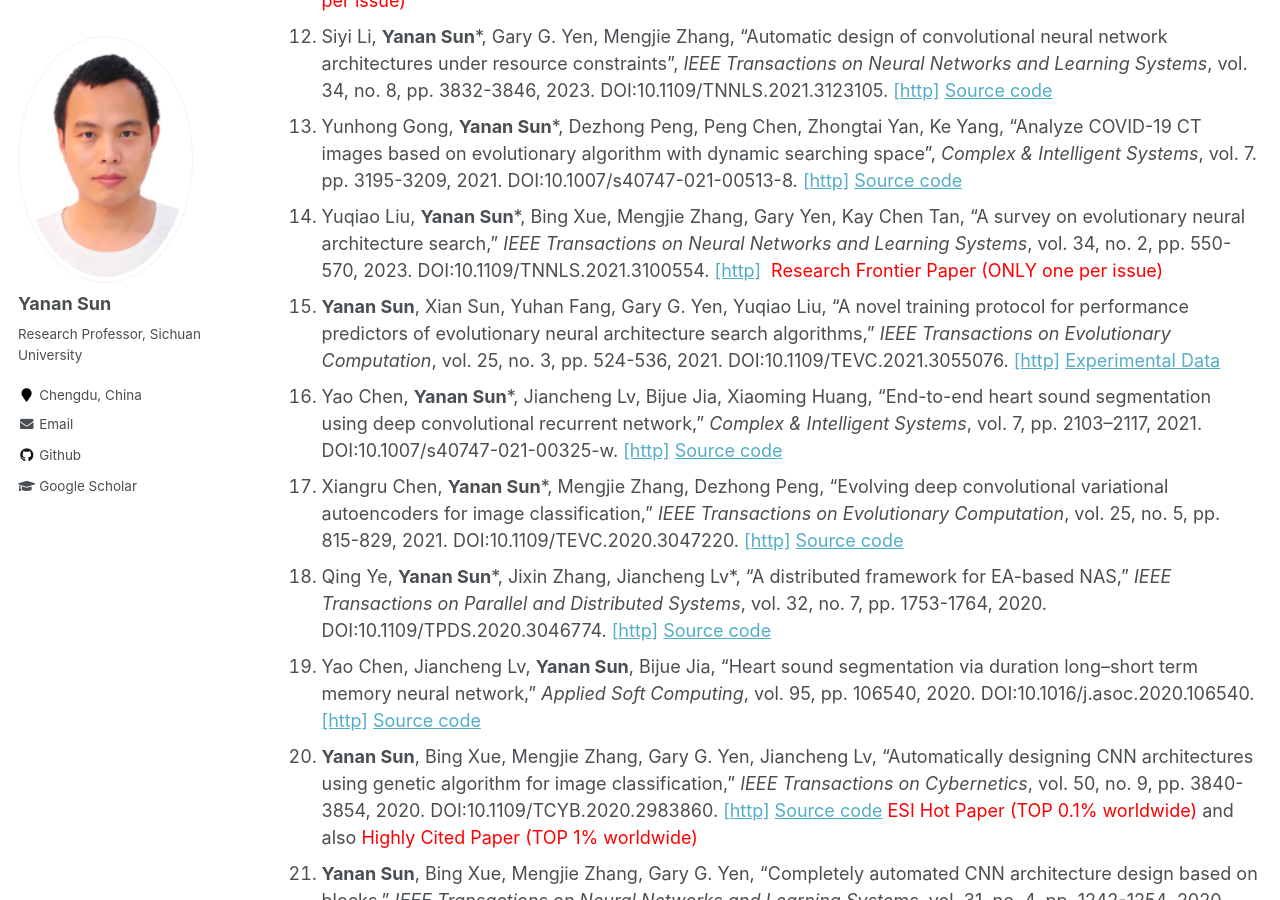
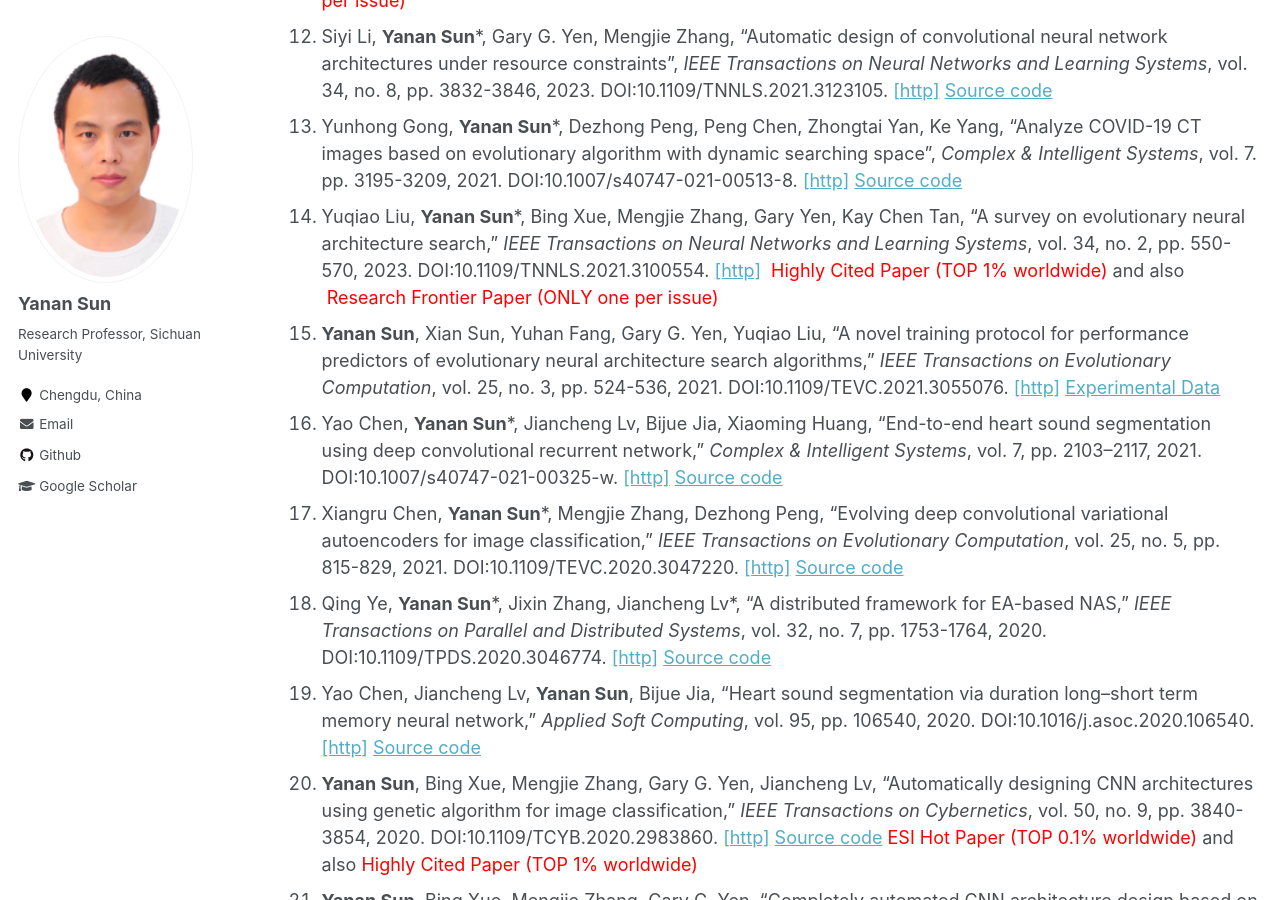
Before and after one commit to yn-sun/yn-sun.github.io, a Jekyll site: the page built from _pages/publications.md, in a window 1280 px wide and 900 px high, scrolled down 1446 px. Built offline with Jekyll 4.4.1, drawn with Linux system fonts in a browser that asks for light colours; comment, search, counter and statistics services are not loaded.

Commit message:
Update publications.md

```diff
--- a/_pages/publications.md
+++ b/_pages/publications.md
@@ -24,7 +24,7 @@ author_profile: true
 11. **Yanan Sun**, Gary G. Yen, Bing Xue, Mengjie Zhang, Jiancheng Lv, "ArcText: A unified text approach to describing convolutional neural network architectures," <i>IEEE Transactions on Artificial Intelligence</i>, vol. 3, no. 4, pp. 526-540, 2022, DOI:10.1109/TAI.2021.3128502. [[http]](https://ieeexplore.ieee.org/document/9618852) [Source code](https://github.com/yn-sun/arctext)&nbsp;&nbsp;<span style="color: #FF0000">Research Frontier Paper (ONLY one per issue)</span>
 12. Siyi Li, **Yanan Sun***, Gary G. Yen, Mengjie Zhang, "Automatic design of convolutional neural network architectures under resource constraints", <i>IEEE Transactions on Neural Networks and Learning Systems</i>, vol. 34, no. 8, pp. 3832-3846, 2023. DOI:10.1109/TNNLS.2021.3123105. [[http]](https://ieeexplore.ieee.org/document/9609007) [Source code](https://github.com/LLLsy-0868/CH-CNN)
 13. Yunhong Gong, **Yanan Sun***, Dezhong Peng, Peng Chen, Zhongtai Yan, Ke Yang, "Analyze COVID-19 CT images based on evolutionary algorithm with dynamic searching space", <i>Complex & Intelligent Systems</i>, vol. 7. pp. 3195-3209, 2021. DOI:10.1007/s40747-021-00513-8. [[http]](https://link.springer.com/article/10.1007%2Fs40747-021-00513-8) [Source code](https://github.com/yh-gong/EAVLCOVID)
-14. Yuqiao Liu, **Yanan Sun***, Bing Xue, Mengjie Zhang, Gary Yen, Kay Chen Tan, "A survey on evolutionary neural architecture search," <i>IEEE Transactions on Neural Networks and Learning Systems</i>, vol. 34, no. 2, pp. 550-570, 2023. DOI:10.1109/TNNLS.2021.3100554. [[http]](https://ieeexplore.ieee.org/abstract/document/9508774)&nbsp;&nbsp;<span style="color: #FF0000">Research Frontier Paper (ONLY one per issue)</span>
+14. Yuqiao Liu, **Yanan Sun***, Bing Xue, Mengjie Zhang, Gary Yen, Kay Chen Tan, "A survey on evolutionary neural architecture search," <i>IEEE Transactions on Neural Networks and Learning Systems</i>, vol. 34, no. 2, pp. 550-570, 2023. DOI:10.1109/TNNLS.2021.3100554. [[http]](https://ieeexplore.ieee.org/abstract/document/9508774)&nbsp;&nbsp;<span style="color: #FF0000">Highly Cited Paper (TOP 1% worldwide)</span>&nbsp;and also &nbsp;<span style="color: #FF0000">Research Frontier Paper (ONLY one per issue)</span>
 15. **Yanan Sun**, Xian Sun, Yuhan Fang, Gary G. Yen, Yuqiao Liu, "A novel training protocol for performance predictors of evolutionary neural architecture search algorithms," <i>IEEE Transactions on Evolutionary Computation</i>, vol. 25, no. 3, pp. 524-536, 2021. DOI:10.1109/TEVC.2021.3055076. [[http]](https://ieeexplore.ieee.org/document/9336721) [Experimental Data](https://github.com/yn-sun/PRI)
 16. Yao Chen, **Yanan Sun***, Jiancheng Lv, Bijue Jia, Xiaoming Huang, "End-to-end heart sound segmentation using deep convolutional recurrent network," <i>Complex & Intelligent Systems</i>, vol. 7, pp. 2103–2117, 2021. DOI:10.1007/s40747-021-00325-w. [[http]](https://link.springer.com/article/10.1007/s40747-021-00325-w) [Source code](https://github.com/yn-sun/paper_source_code/tree/main/CLSTM)
 17. Xiangru Chen, **Yanan Sun***, Mengjie Zhang, Dezhong Peng, "Evolving deep convolutional variational autoencoders for image classification," <i>IEEE Transactions on Evolutionary Computation</i>, vol. 25, no. 5, pp. 815-829, 2021. DOI:10.1109/TEVC.2020.3047220. [[http]](https://ieeexplore.ieee.org/document/9306892) [Source code](https://github.com/yn-sun/evovae)
```
